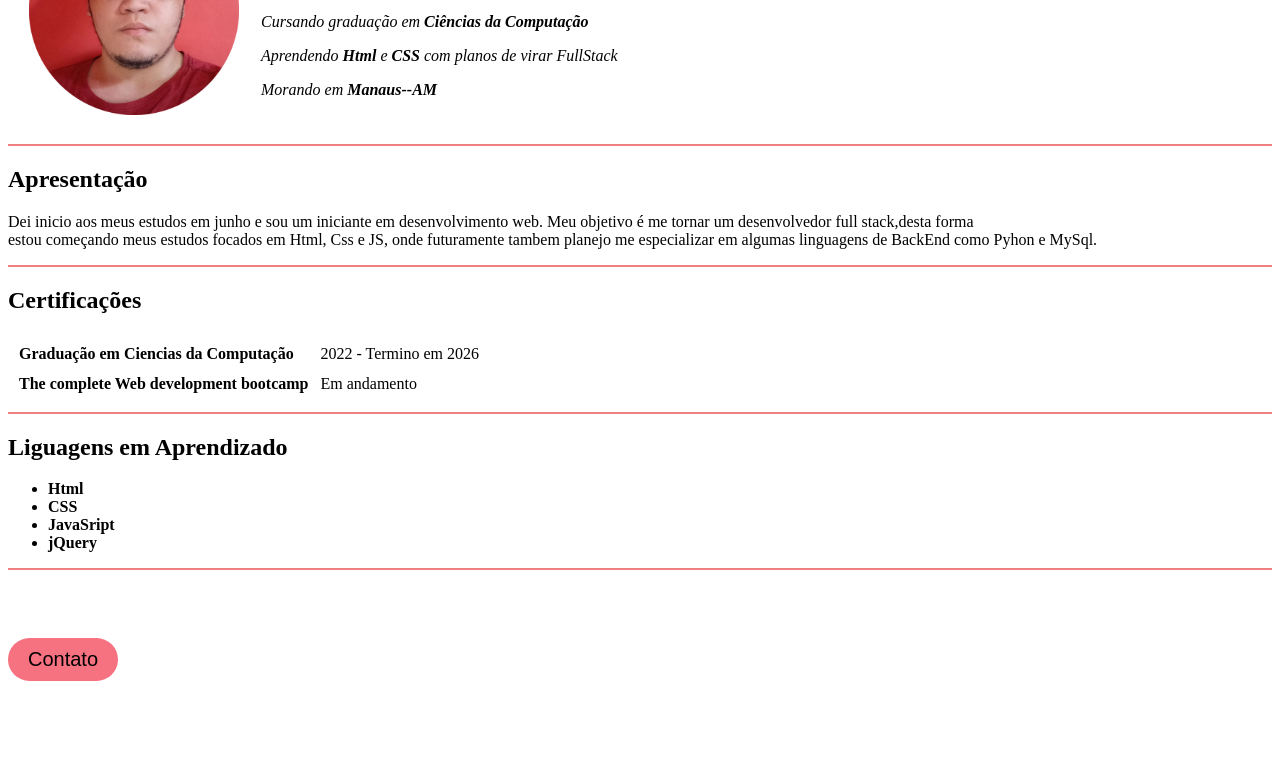
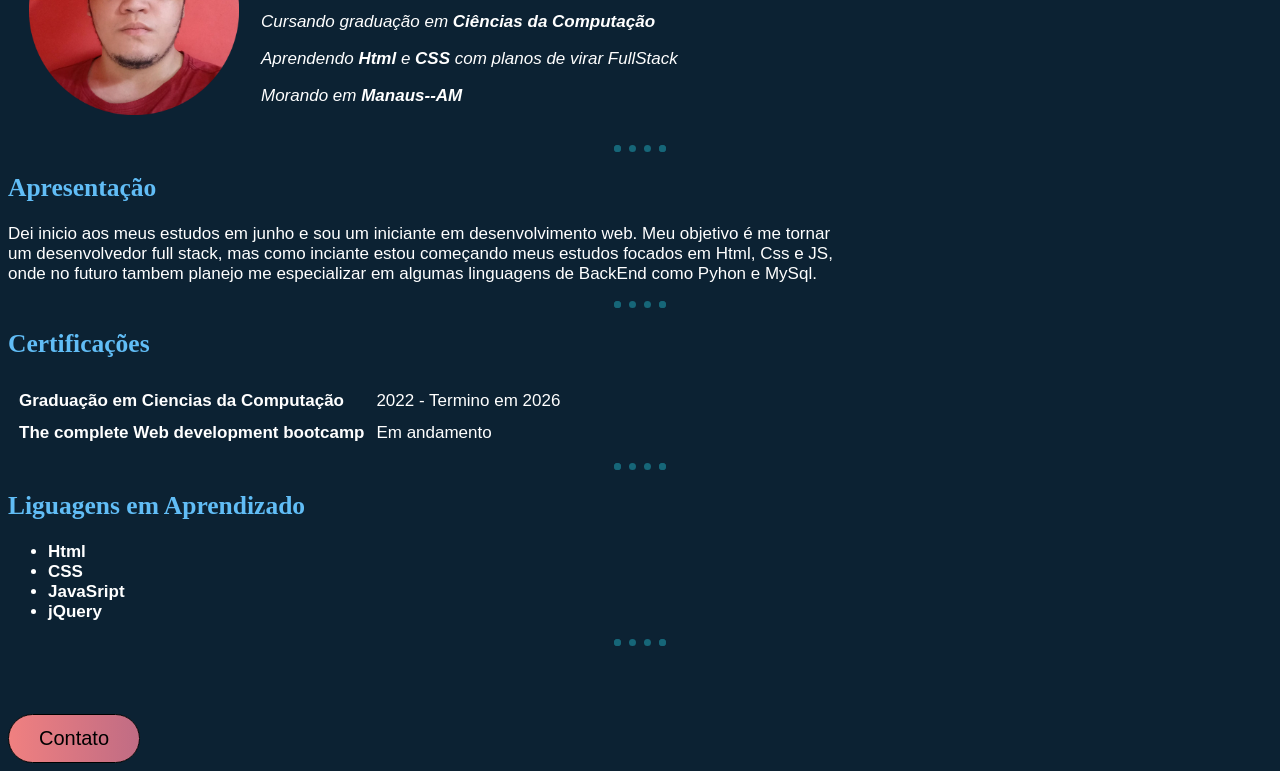
Before and after one commit to Jonata-tr/HtmlCSSBasico, a plain HTML site: page Html - Personal Website/index.html in a window 1280 px wide. Shown: the part 124-895 px from the top of the page. Before the commit the page ends 813 px from the top, so only its background shows below. Drawn offline with Linux system fonts and the light colour scheme; a web font is replaced by a local one.

Commit message:
Add files via upload

```diff
--- a/Html - Personal Website/index.html
+++ b/Html - Personal Website/index.html
@@ -3,37 +3,16 @@
   <head>
     <meta charset="utf-8">
     <title>PersonalWebsite</title>
-    <style>
-      body {
-        background-color: white;
-      }
-      hr {
-        border-style:solid;
-        height: 0px;
-        border-color: lightcoral;
-      }
-      button {
-        border: none;
-        background-color: F67280;
-        margin-top: 60px;
-        padding: 10px 20px 10px;
-        border-radius: 30px;
-        font-size: 20;
-        transition:0.5s;
-      }
-      button:hover {
-        background-color:6C5B7B;
-        color: white;
-      }
-    </style>
+    <link href="https://fonts.googleapis.com/css2?family=Montaga&family=Montagu+Slab:opsz,wght@16..144,300&display=swap" rel="stylesheet">
+    <script src="https://kit.fontawesome.com/3fc27de9e8.js" crossorigin="anonymous"></script>
+    <link href="style.css" rel="stylesheet">
   </head>
   <body>
     <!-- Minha apresentação pessoal -->
 
     <table cellspacing="20">
       <tr>
-        <td><img width="210" src="images/FOTO-modified.png
-          "></td>
+        <td><img width="210" src="images/FOTO-modified.png"></td>
         <td>
           <h1>Jonatan Trindade</h1>
           <i>
@@ -50,8 +29,8 @@
     <h2>Apresentação</h2>
     <p>
       Dei inicio aos meus estudos em junho e sou um iniciante em desenvolvimento web.
-      Meu objetivo é me tornar um desenvolvedor full stack,desta forma<br> estou começando
-      meus estudos focados em Html, Css e JS, onde futuramente tambem planejo me especializar
+      Meu objetivo é me tornar <br> um desenvolvedor full stack, mas como inciante estou começando
+      meus estudos focados em Html, Css e JS,<br>onde no futuro tambem planejo me especializar
       em algumas linguagens de BackEnd como Pyhon e MySql.
     </p>
     <hr>
@@ -75,6 +54,6 @@
       <li><b>jQuery</b></li>
     </ul>
     <hr>
-    <a href="Contatos.html"><button id="contato">Contato</button></link>
+    <a href="Contatos.html"><button class="button" id="contato">Contato</button></link>
   </body>
 </html>
--- /dev/null
+++ b/Html - Personal Website/style.css
@@ -0,0 +1,56 @@
+body, table {
+  background-color: #0C2233;
+  color:white;
+  font-family: Arial, Helvetica, sans-serif;
+  font-size: 17px;
+}
+h1 {
+  color:#61BDF6;
+  font-family: 'Montaga', serif;
+}
+h2, h3 {
+  color:#61BDF6;
+  font-family: 'Montagu Slab', serif;
+}
+hr {
+  border-color: #166678;
+
+  border-style: dotted;
+  border-width: 7px;
+  border-bottom: none;
+  height: 0px;
+  width: 3%;
+}
+input, textarea {
+  background-color: #33313B;
+  color: white;
+  font-size: 18px;
+  margin-bottom: 8px;
+  margin-top: 10px;
+}
+button {
+  border: 1px solid black;
+  background-image: linear-gradient(to right,lightcoral, #C06C84);
+  margin-top: 60px;
+  padding: 12px 30px;
+  border-radius: 30px;
+  font-size: 20px;
+  transition: 0.4s;
+}
+button:hover {
+  background-image: linear-gradient(to right,#C8B6E2,#9C9EFE);
+  border: 3px solid violet;
+  color: white;
+}
+#sendButton {
+    margin-top: 10px;
+}
+#linkedin{
+    margin-top: 5px;
+    width: 190px;
+}
+#git {
+  margin-top: 25px;
+  margin-bottom: 25px;
+  width: 190px;
+}
```
